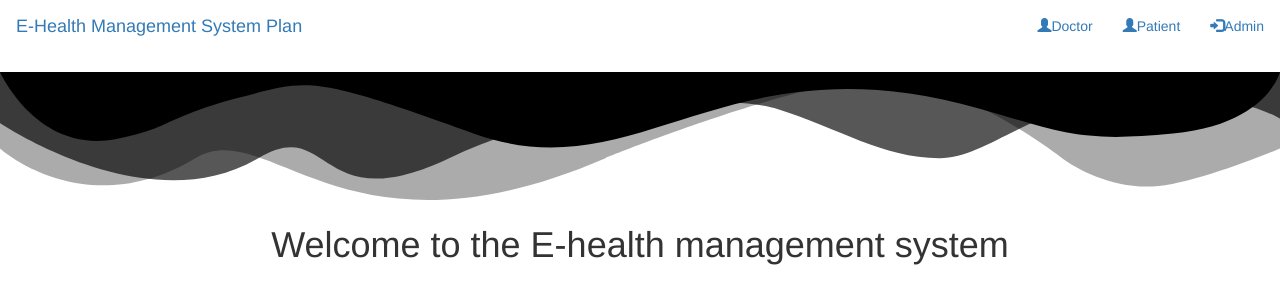
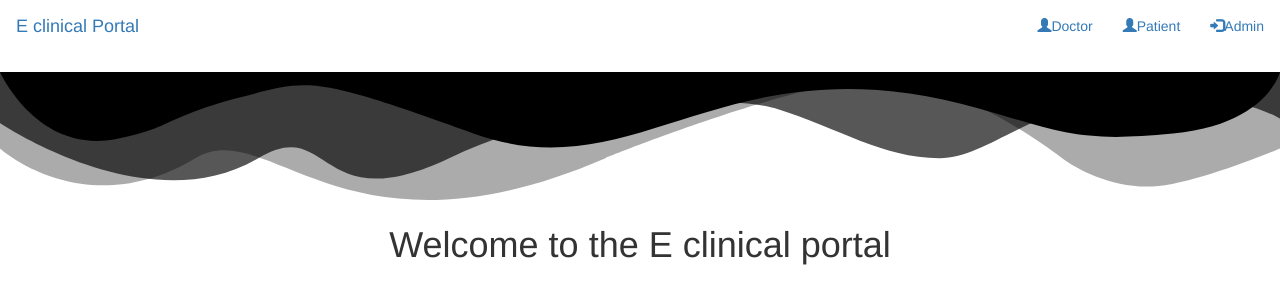
Before and after one commit to Harxhsharma/E-health, a Django app: template ehealth/mainfile/templates/mainfile/index.html in a window 1280 px wide. Shown: the top 304 px of the page. Run offline with Django 3.2, Linux system fonts and the light colour scheme; the template is opened without the code that fills it, so the values that code supplies are empty; some libraries are stand-ins or nearby versions.

Commit message:
Update index.html

```diff
--- a/ehealth/mainfile/templates/mainfile/index.html
+++ b/ehealth/mainfile/templates/mainfile/index.html
@@ -15,7 +15,7 @@
 <nav class="navbar navbar-light bg-light">
   <div class="container-fluid">
     <div class="navbar-header">
-      <a class="navbar-brand" href="#">E-Health Management System Plan</a>
+      <a class="navbar-brand" href="#">E clinical Portal</a>
     </div>
 
     <ul class="nav navbar-nav navbar-right">
@@ -36,7 +36,7 @@
   <div class="container px-4 px-lg-5 my-5">
       <div class="text-center text-white">
 
-          <h1 class="display-4 fw-bolder">Welcome to the E-health management system</h1>
+          <h1 class="display-4 fw-bolder">Welcome to the E clinical portal</h1>
 {% for message in messages %}
 
 		  <h1 class="display-4 fw-bolder">
```
